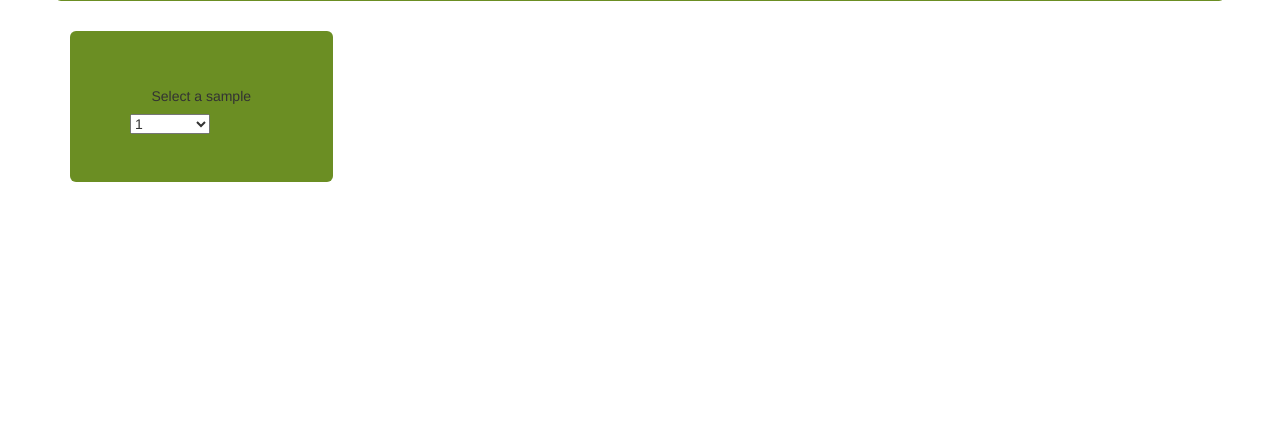
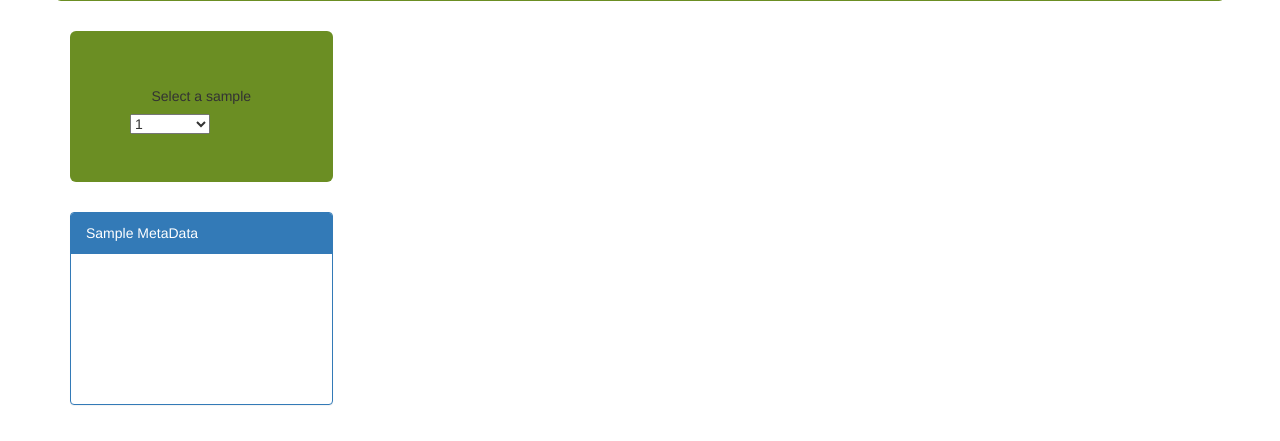
Before and after one commit to BayrexR/BBB-Samples, a Python web app: template templates/index.html in a window 1280 px wide. Shown: the part 359-800 px from the top of the page. Run offline with Jinja, Linux system fonts and the light colour scheme; the template is opened without the code that fills it: most values are stand-ins (such as "Sample title", 1, 10 or a date in 2020); some libraries are stand-ins or nearby versions.

Commit message:
Adds functional metadata section that updates on new selections

```diff
--- a/static/assets/js/app.js
+++ b/static/assets/js/app.js
@@ -5,7 +5,7 @@ function buildPlots() {
     d3.json(defaultUrl).then(function(data){
         let pie_data = [data[0].pie_data[0]];
         let bubble_data = [data[0].bubble_data[0]];
-        let meta_data = [data[0].metaData];
+        let meta_data = [data[0].metadata[0]];
 
         console.log(data);
         //Plots
@@ -13,7 +13,12 @@ function buildPlots() {
         Plotly.newPlot("bubble", bubble_data);
 
         //Metadata
-
+        d3.select("#age").text(`Age: ${meta_data[0].AGE}`);
+        d3.select("#bb_type").text(`BBTYPE: ${meta_data[0].BBTYPE}`);
+        d3.select("#ethnicity").text(`Ethnicity: ${meta_data[0].ETHNICITY}`);
+        d3.select("#gender").text(`Gender: ${meta_data[0].GENDER}`);
+        d3.select("#location").text(`Location: ${meta_data[0].LOCATION}`);
+        d3.select("#sample_id").text(`Sample ID: ${meta_data[0].sample}`);
     });
 };
 
@@ -25,7 +30,7 @@ function update(sample) {
     d3.json(url).then(function(data){
         let pie_data = [data[0].pie_data[0]];
         let bubble_data = [data[0].bubble_data[0]];
-        let meta_data = [data[0].metaData];
+        let meta_data = [data[0].metadata[0]];
 
         console.log(data);
         updatePlots(pie_data, bubble_data, meta_data);
@@ -34,18 +39,25 @@ function update(sample) {
 
 //Update plots
 function updatePlots(pie_data, bubble_data, meta_data) {
+
     //Restyle Pie
-    Plotly.restyle("pie", "values", [pie_data.values]);
-    Plotly.restyle("pie", "labels", [pie_data.labels]);
-    Plotly.restyle("pie", "hoverinfo", [pie_data.hoverinfo]);
+    Plotly.restyle("pie", "values", [pie_data[0].values]);
+    Plotly.restyle("pie", "labels", [pie_data[0].labels]);
+    Plotly.restyle("pie", "hoverinfo", [pie_data[0].hoverinfo]);
 
     //Restyle Bubble
-    Plotly.restyle("bubble", "x", [bubble_data.x]);
-    Plotly.restyle("bubble", "y", [bubble_data.y]);
-    Plotly.restyle("bubble", "marker", [bubble_data.marker]);
-    Plotly.restyle("bubble", "text", [bubble_data.text]);
+    Plotly.restyle("bubble", "x", [bubble_data[0].x]);
+    Plotly.restyle("bubble", "y", [bubble_data[0].y]);
+    Plotly.restyle("bubble", "marker", [bubble_data[0].marker]);
+    Plotly.restyle("bubble", "text", [bubble_data[0].text]);
 
     //Update Meta
+    d3.select("#age").text(`Age: ${meta_data[0].AGE}`);
+    d3.select("#bb_type").text(`BBTYPE: ${meta_data[0].BBTYPE}`);
+    d3.select("#ethnicity").text(`Ethnicity: ${meta_data[0].ETHNICITY}`);
+    d3.select("#gender").text(`Gender: ${meta_data[0].GENDER}`);
+    d3.select("#location").text(`Location: ${meta_data[0].LOCATION}`);
+    d3.select("#sample_id").text(`Sample ID: ${meta_data[0].sample}`);
 };
 
 buildPlots();
--- a/templates/index.html
+++ b/templates/index.html
@@ -47,6 +47,17 @@
                                     </div>
                                 </div>
                             </div>
+                            <div class="panel panel-primary">
+                                <div class="panel-heading">Sample MetaData</div>
+                                <div class="panel-body">
+                                  <span id="age"></span></br>
+                                  <span id="bb_type"></span></br>
+                                  <span id="ethnicity"></span></br>
+                                  <span id="gender"></span></br>
+                                  <span id="location"></span></br>
+                                  <span id="sample_id"></span></br>
+                                </div>
+                              </div>
                         </div>
                     </div>
                     <div class="row">
```
